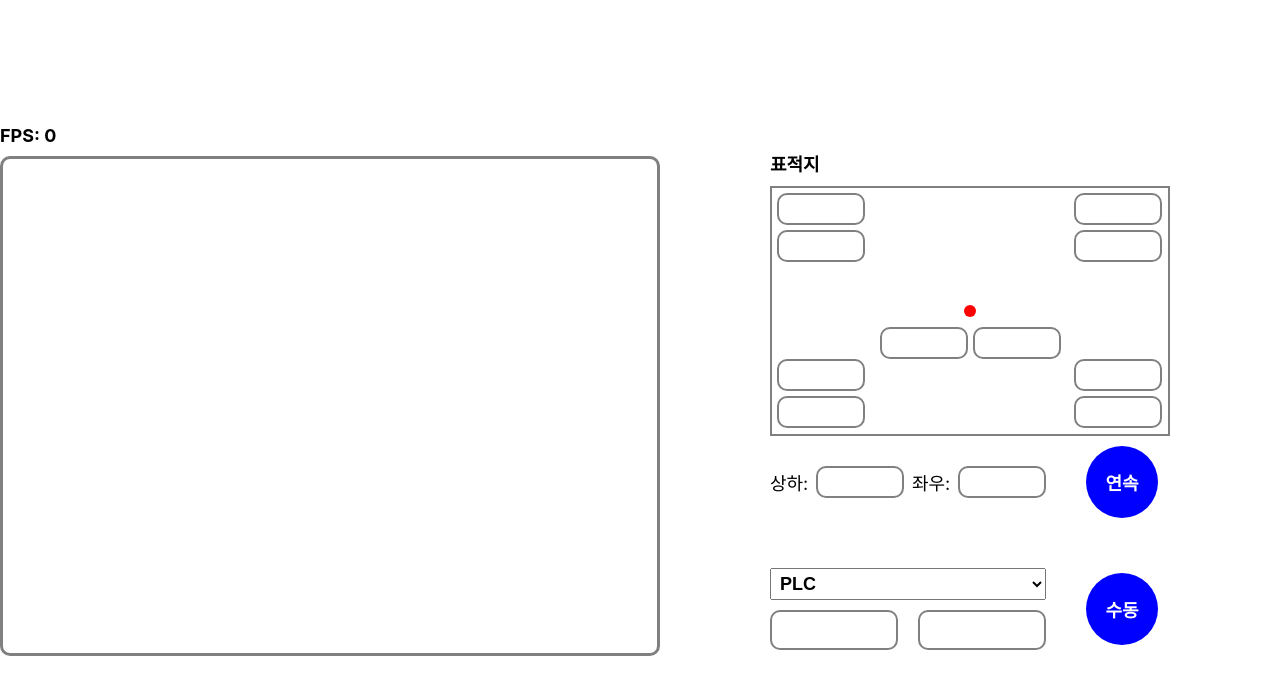
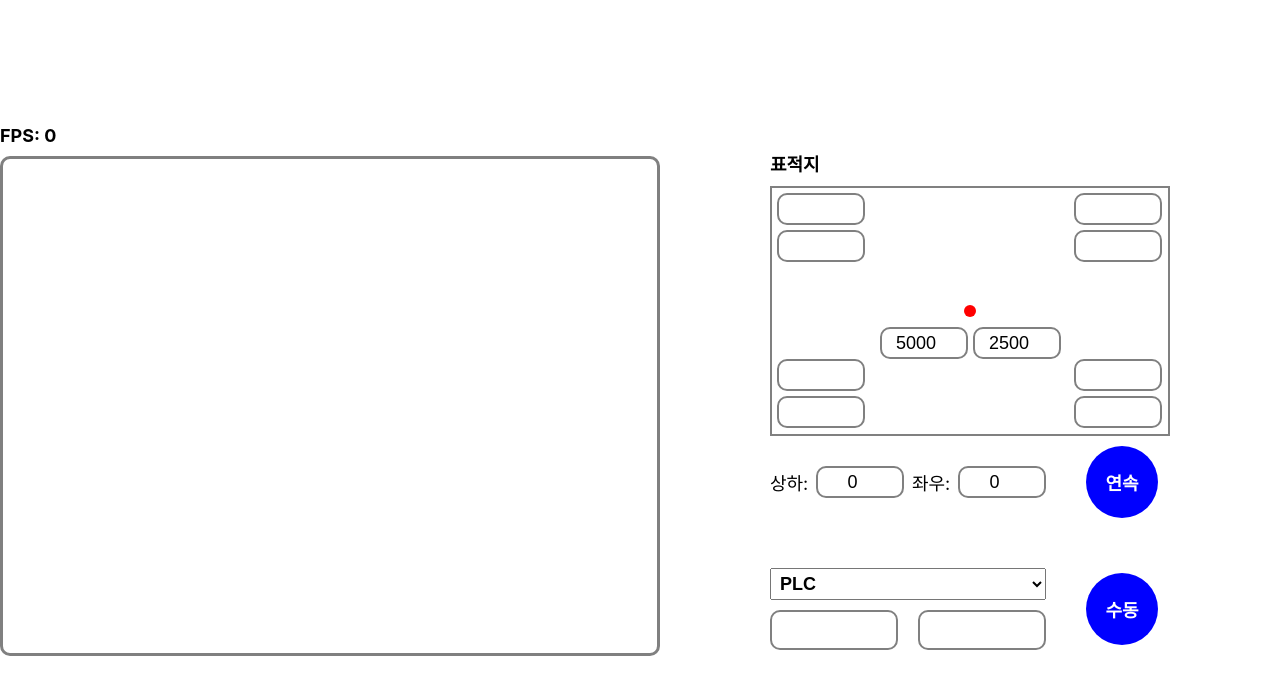
Before and after one commit to SeongHo-C/camera-plc-mapping, a React (Create React App) app in the folder frontend/: page / in a window 1280 px wide. Shown: the top 694 px of the page. Built offline with nearby package versions, Linux system fonts and the light colour scheme; no server answers; the HTML template or start-up script is replaced by a standard one.

Commit message:
Feat: 중심 좌표 상태 관리 추가

```diff
--- a/frontend/src/App.jsx
+++ b/frontend/src/App.jsx
@@ -5,6 +5,8 @@ export default function App() {
   const [frame, setFrame] = useState('');
   const [fps, setFps] = useState(0);
   const [ws, setWs] = useState(null);
+  const [range, setRange] = useState(defaultRange)
+  const [center, setCenter] = useState(defaultCenter)
 
   const modeSelectRef = useRef(null)
   const xInputRef = useRef(null)
@@ -19,6 +21,13 @@ export default function App() {
     const y = yInputRef.current.value;
 
     ws.send(JSON.stringify({ type: 'shoot', action: 'manual', data: {mode, x, y}}))
+  }
+
+  const handleCenterCoordinate = (e) => {
+    const name = e.target.name;
+    const value = parseInt(e.target.value);
+
+    setCenter({...center, [name]: value});
   }
 
   useEffect(() => {
@@ -88,7 +97,7 @@ export default function App() {
             </div>
             <div className={styles.LB}>
               <input className={styles.target_input} type="number" />
-              <input className={styles.target_input} type="number" />
+              <input className={styles.target_input} type="number"/>
             </div>
             <div className={styles.RB}>
               <input className={styles.target_input} type="number" />
@@ -96,16 +105,16 @@ export default function App() {
             </div>
             <div className={styles.dot} />
             <div className={styles.center}>
-              <input className={styles.target_input} type="number" />
-              <input className={styles.target_input} type="number" />
+              <input className={styles.target_input} type="number" name="x" defaultValue={center.x} onChange={handleCenterCoordinate} />
+              <input className={styles.target_input} type="number" name="y" defaultValue={center.y} onChange={handleCenterCoordinate}/>
             </div>
           </div>
           <div className={styles.range}>
             <div>
               <span>상하:</span>
-              <input className={styles.target_input} type="number" />
+              <input className={styles.target_input} type="number" defaultValue={range.x} />
               <span>좌우:</span>
-              <input className={styles.target_input} type="number" />
+              <input className={styles.target_input} type="number" defaultValue={range.y} />
             </div>
             <button>연속</button>
           </div>
@@ -127,3 +136,6 @@ export default function App() {
     </main>
   );
 }
+
+const defaultRange = { 'x': 0, 'y': 0 };
+const defaultCenter = { 'x': 5000, 'y': 2500 };
```
